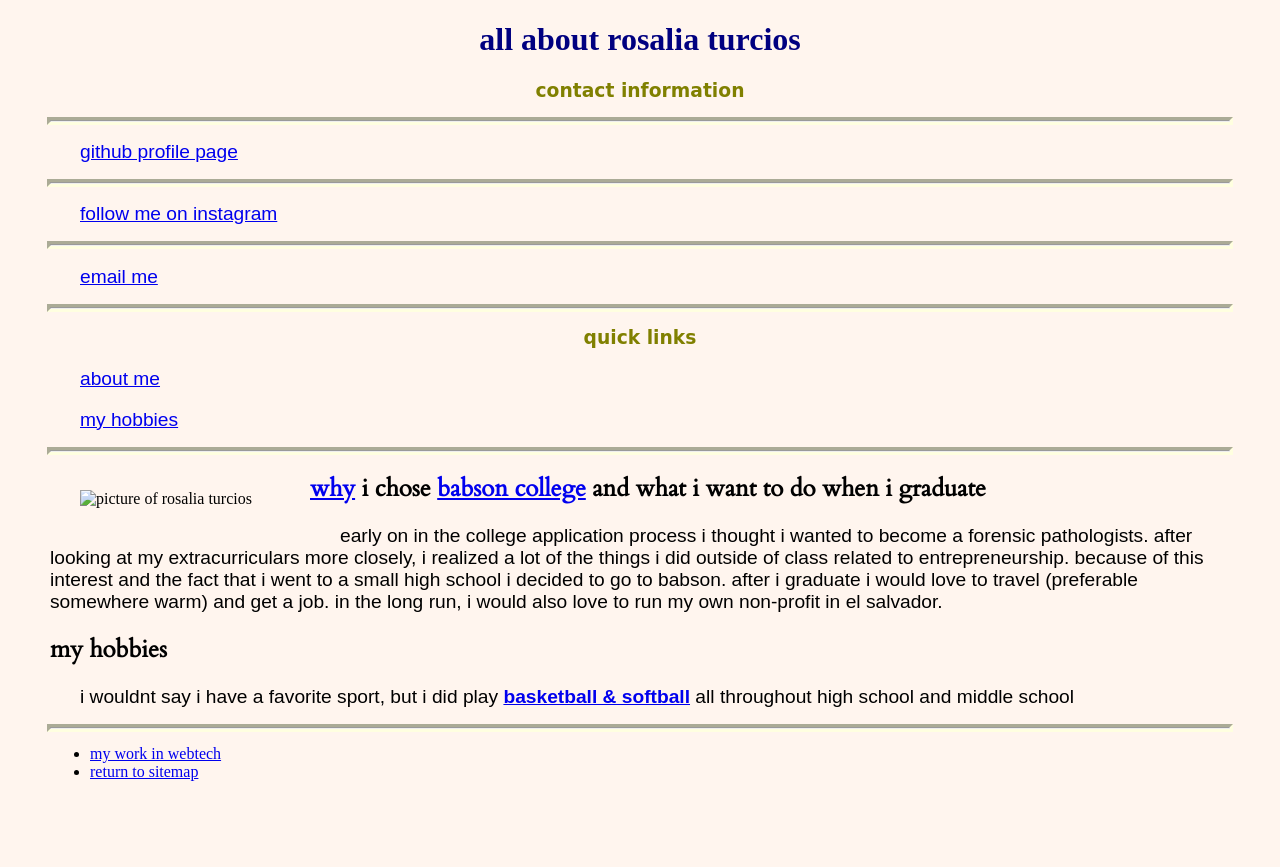
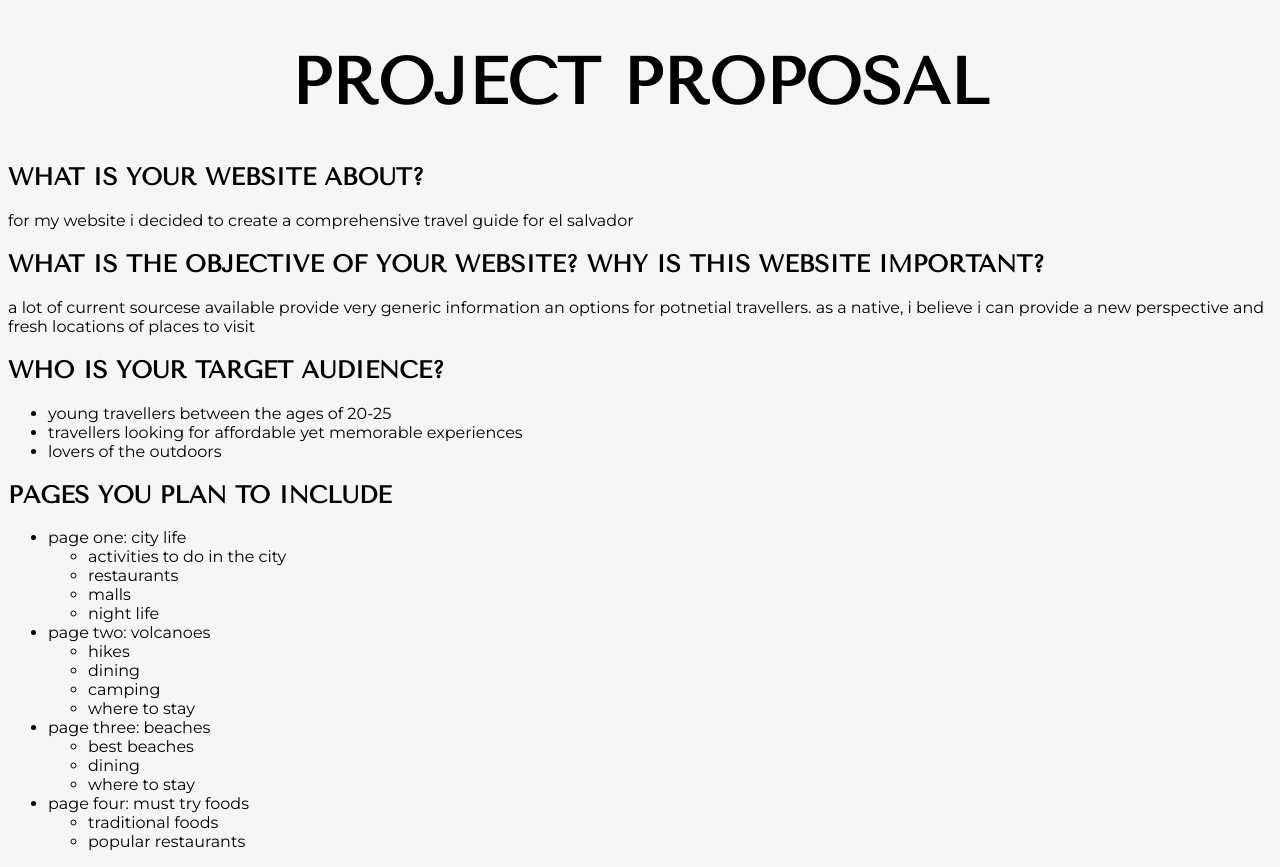
Before and after one commit to rturcios1/web-tech-project, a plain HTML site: page index.html in a window 1280 px wide. Before the commit the page ends 800 px from the top, so only its background shows below. Drawn offline with nearby package versions, Linux system fonts and the light colour scheme.

Commit message:
Rosalia
index

```diff
--- a/index.html
+++ b/index.html
@@ -2,68 +2,63 @@
 <html lang="en">
 <head>
     <meta charset="UTF-8">
+    <meta http-equiv="X-UA-Compatible" content="IE=edge">
     <meta name="viewport" content="width=device-width, initial-scale=1.0">
-    <title>web technologies - rosalia turcios</title>
-    <link rel ="stylesheet" href="https://fonts.googleapis.com/css2?family=Cardo&display=swap">
+    <title>project proposal</title>
+    <link rel="preconnect" href="https://fonts.gstatic.com">
+    <link href="https://fonts.googleapis.com/css2?family=Tenor+Sans&display=swap" rel="stylesheet">
+    <link href="https://fonts.googleapis.com/css2?family=Montserrat&family=Tenor+Sans&display=swap" rel="stylesheet">
     <style>
-
-        h1{font-family:serif;
+        h1{font-family: 'Tenor Sans', sans-serif;
             text-align: center;
-            color: navy;}
-
-        h2{font-family: 'Cardo', serif;
-            text-align: left;}
-
-        h3{font-family: cursive;
-            text-align: center;
-            color: olive;}
-
-        p{font-family: sans-serif;
-            font-size: 1.2em;
-            text-indent: 30px;}
-
-        img{float: left;
-            margin: 30px;}
-
-        body{background-color:seashell;
-            margin-left: 50px;
-            margin-right: 50px;}
-
-        /*i wanted to give the line breaks a little bit more flair so i added an outline in a different color*/
-        hr{outline-style: inset;outline-color:lightyellow;}
+            font-size: 65px;}
+        h2{font-family: 'Tenor Sans', sans-serif;}
+        p{font-family: 'Montserrat', sans-serif;}
+        ul{font-family: 'Montserrat', sans-serif;}
+        li{font-family: 'Montserrat', sans-serif;}
+        body{background-color:whitesmoke}
     </style>
 </head>
 <body>
-    <h1>all about rosalia turcios</h1>
-    <!-- all the links, except for the basketball, open in the current tab -->
-    <h3>contact information </h3>
-        <hr>
-        <p><a href="https://github.com/rturcios1">github profile page</a></p>
-        <hr>
-        <p><a href="https://www.instagram.com/rosaliaturcios">follow me on instagram</a></p>
-        <hr>
-        <p><a href="mailto:rturcios1@babson.edu">email me</a></p>
-        <hr>
-    <h3>quick links</h3>
-<!-- the links below go to a section within the same page. -->
-   <p><a href="index.html#about-me">about me</a></p>
-   <p><a href="index.html#myhobbies">my hobbies</a></p>
-    <hr>
-
-    <img src="images/rosaliaturcios.jpg" alt="picture of rosalia turcios" title= "rosalia turcios" width="200px">
-    <h2><a href="about-me">why</a> i chose <a href="https://www.babson.edu/">babson college</a> and what i want to do when i graduate</h2></h2>
-
-    <p> early on in the college application process i thought i wanted to become a forensic pathologists. after looking at my extracurriculars more closely, i realized a lot of the things i did outside of class related to entrepreneurship. because of this interest and the fact that i went to a small high school i decided to go to babson. after i graduate i would love to travel (preferable somewhere warm) and get a job. in the long run, i would also love to run my own non-profit in el salvador.</p>
-
-    <h2><a id="myhobbies"> my hobbies</a> </h2>
-    <p> i wouldnt say i have a favorite sport, but i did play <b> <a  href="https://www.nba.com/" target="_blank">basketball &amp; softball</a> </b> all throughout high school and middle school </p>
-
-    <hr>
+    <h1>PROJECT PROPOSAL</h1>
+    <h2>WHAT IS YOUR WEBSITE ABOUT?</h2>
+    <p>for my website i decided to create a comprehensive travel guide for el salvador</p>
+    <h2>WHAT IS THE OBJECTIVE OF YOUR WEBSITE? WHY IS THIS WEBSITE IMPORTANT?</h2>
+    <p>a lot of current sourcese available provide very generic information an options for potnetial travellers. as a native, i believe i can provide a new perspective and fresh locations of places to visit</p>
+    <h2>WHO IS YOUR TARGET AUDIENCE?</h2>
     <ul>
-        <li><a href = "sitemap.html">my work in webtech</a></li>
-        <li><a href="sitemap.html">return to sitemap</a></li>
+        <li>young travellers between the ages of 20-25</li>
+        <li>travellers looking for affordable yet memorable experiences</li>
+        <li>lovers of the outdoors</li>
     </ul>
-    <a href></a>
+    <h2>PAGES YOU PLAN TO INCLUDE</h2>
+     <ul>
+        <li>page one: city life
+            <ul>
+                <li>activities to do in the city</li>
+                <li>restaurants</li>
+                <li>malls</li>
+                <li>night life</li>
+            </ul>
+        <li>page two: volcanoes
+            <ul>
+                <li>hikes</li>
+                <li>dining</li>
+                <li>camping</li>
+                <li>where to stay</li>
+            </ul>
+            <li>page three: beaches
+                <ul>
+                    <li>best beaches</li>
+                    <li>dining</li>
+                    <li>where to stay</li>
+                </ul>
+                <li>page four: must try foods
+                    <ul>
+                        <li>traditional foods</li>
+                        <li>popular restaurants</li>
+                    </ul>
+        </ul>
 
 
 </body>
```
Also changed, not shown: proposal.html (deleted, +0 -65 lines).
